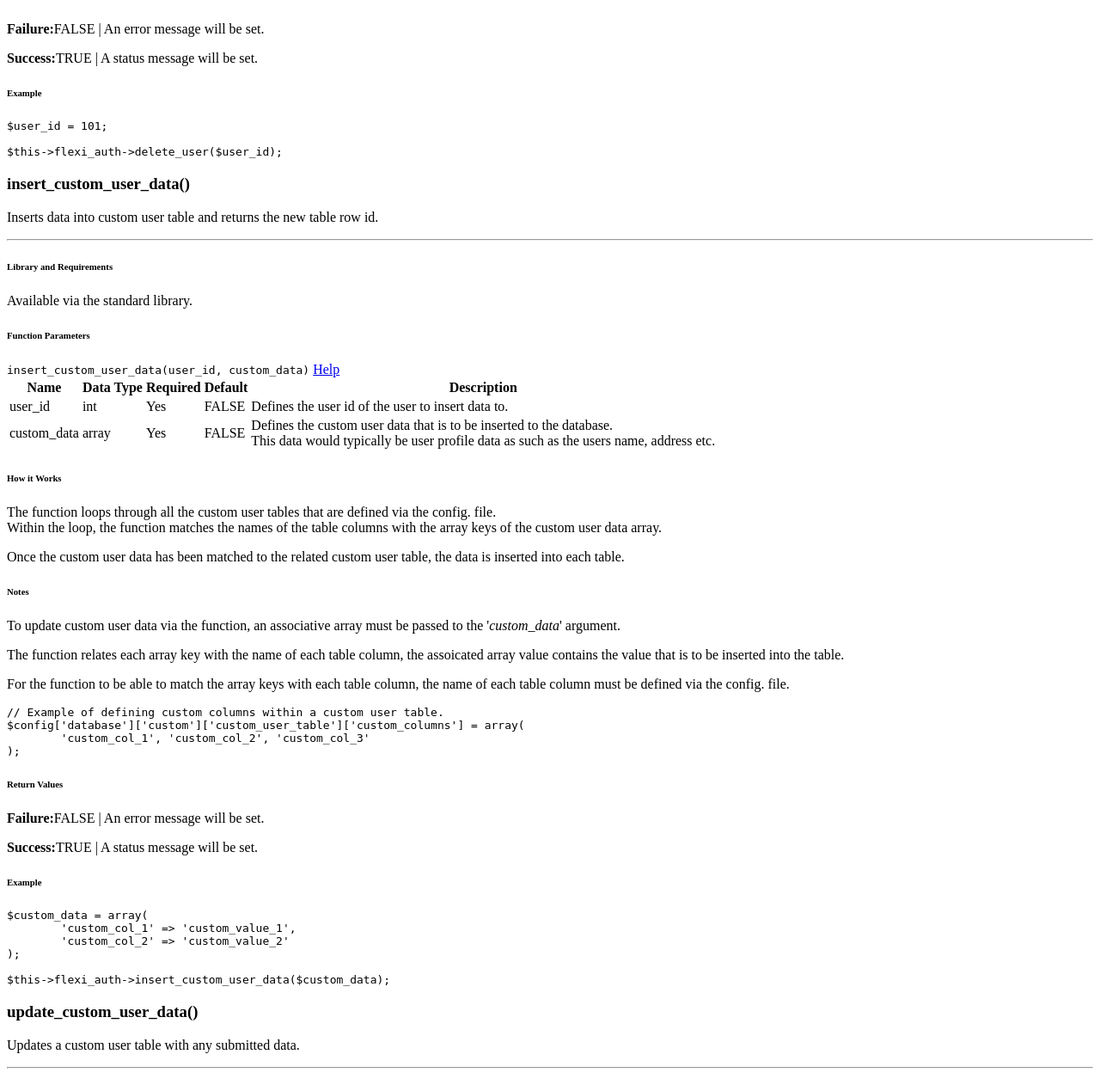
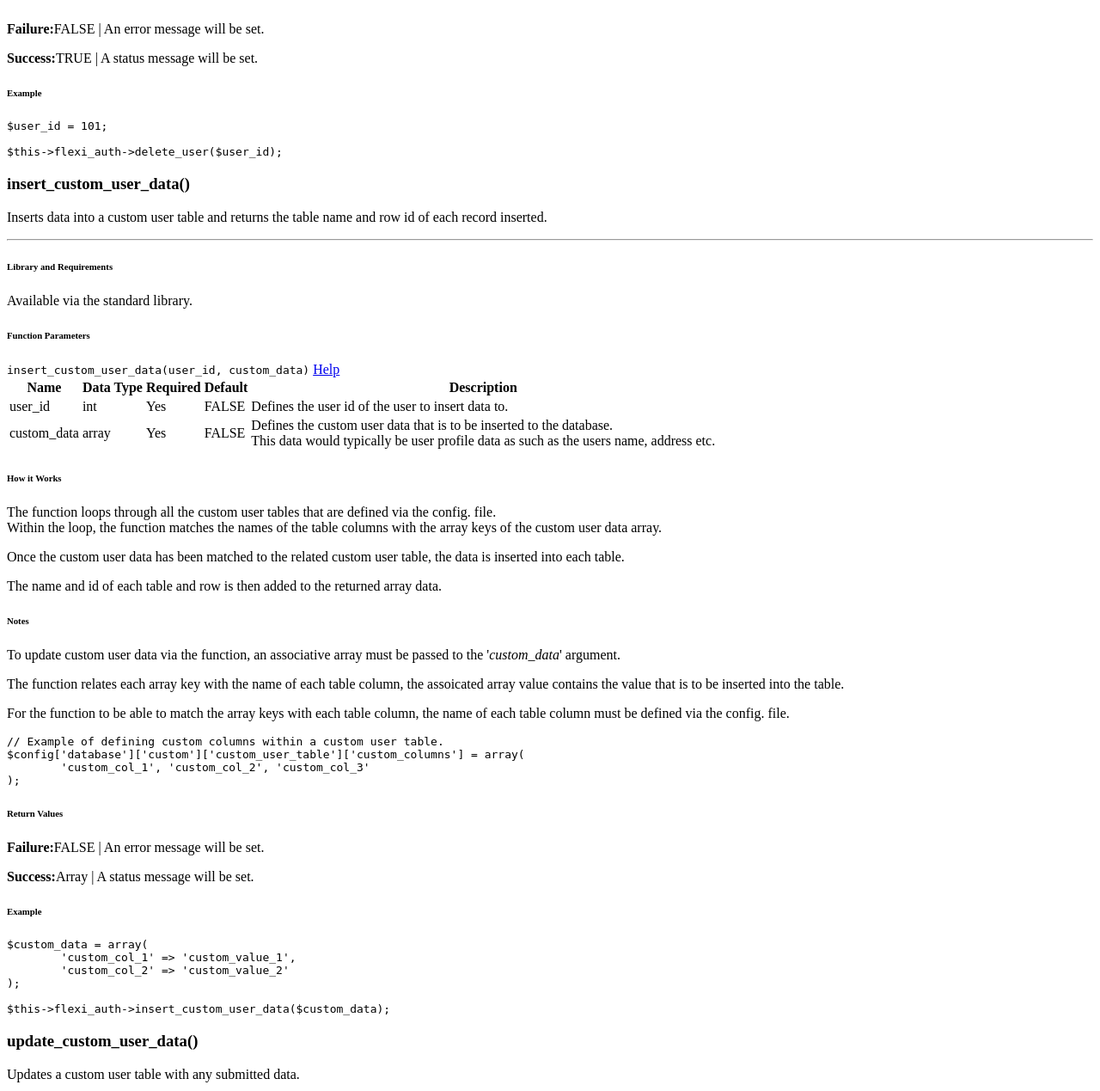
Before and after one commit to haseydesign/flexi-auth, a PHP site: the page made by demo_files/application/views/user_guide/user_account/user_account_set_data_view.php in a window 1280 px wide. Shown: the part 4016-5285 px from the top of the page at 86% size. Run offline with PHP 8.4, Linux system fonts and the light colour scheme; the template is opened without the code that fills it: most values are stand-ins (such as "Sample title", 1, 10 or a date in 2020).

Commit message:
Fixed a bug where an undefined var could be returned by the insert_custom_user_data() function, the user guide has been updated to state the change of the return value from an int to an array. - Thanks to Klausch for highlighting the issue.

```diff
--- a/demo_files/application/views/user_guide/user_account/user_account_index_view.php
+++ b/demo_files/application/views/user_guide/user_account/user_account_index_view.php
@@ -134,7 +134,7 @@
 				<ul>
 					<li>
 						<a href="<?php echo $base_url; ?>user_guide/user_account_set_data#insert_custom_user_data">insert_custom_user_data()</a><br/>
-						<small>Inserts data into a custom user table and returns the new table row id.</small>
+						<small>Inserts data into a custom user table and returns the table name and row id of each record inserted.</small>
 					</li>
 					<li>
 						<a href="<?php echo $base_url; ?>user_guide/user_account_set_data#update_custom_user_data">update_custom_user_data()</a><br/>
--- a/demo_files/application/views/user_guide/user_account/user_account_set_data_view.php
+++ b/demo_files/application/views/user_guide/user_account/user_account_set_data_view.php
@@ -394,7 +394,7 @@ $this->flexi_auth->delete_user($user_id);
 			<div class="w100 frame">
 				<h3 class="heading">insert_custom_user_data()</h3>
 
-				<p>Inserts data into custom user table and returns the new table row id.</p>
+				<p>Inserts data into a custom user table and returns the table name and row id of each record inserted.</p>
 				<hr/>
 
 				<h6>Library and Requirements</h6>
@@ -443,6 +443,7 @@ $this->flexi_auth->delete_user($user_id);
 						Within the loop, the function matches the names of the table columns with the array keys of the custom user data array.
 					</p>
 					<p>Once the custom user data has been matched to the related custom user table, the data is inserted into each table.</p>
+					<p>The name and id of each table and row is then added to the returned array data.</p>
 				</div>
 
 				<h6>Notes</h6>
@@ -461,7 +462,7 @@ $config['database']['custom']['custom_user_table']['custom_columns'] = array(
 				<h6>Return Values</h6>
 				<div class="frame_note">
 					<p><strong class="spacer_100">Failure:</strong>FALSE | An error message will be set.</p>
-					<p><strong class="spacer_100">Success:</strong>TRUE | A status message will be set.</p>
+					<p><strong class="spacer_100">Success:</strong>Array | A status message will be set.</p>
 				</div>
 
 				<h6>Example</h6>
```
Also changed, not shown: library_files/application/libraries/Flexi_auth.php (+4 -4 lines), library_files/application/models/flexi_auth_model.php (+14 -8 lines).
